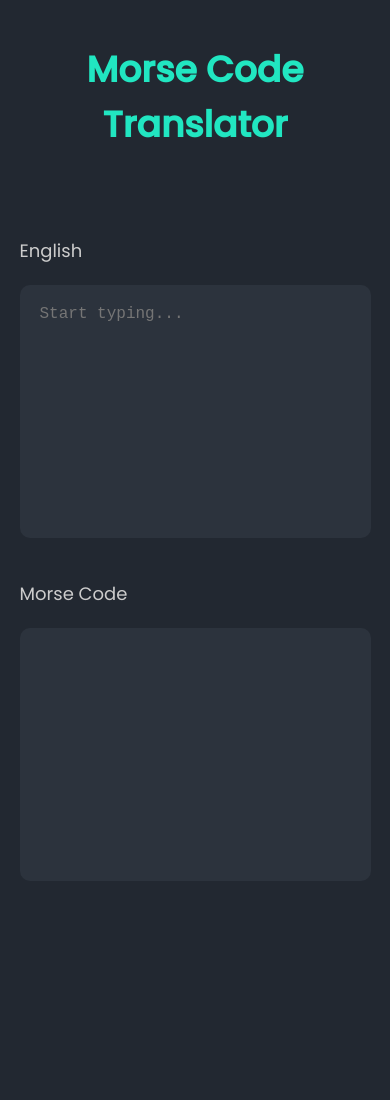
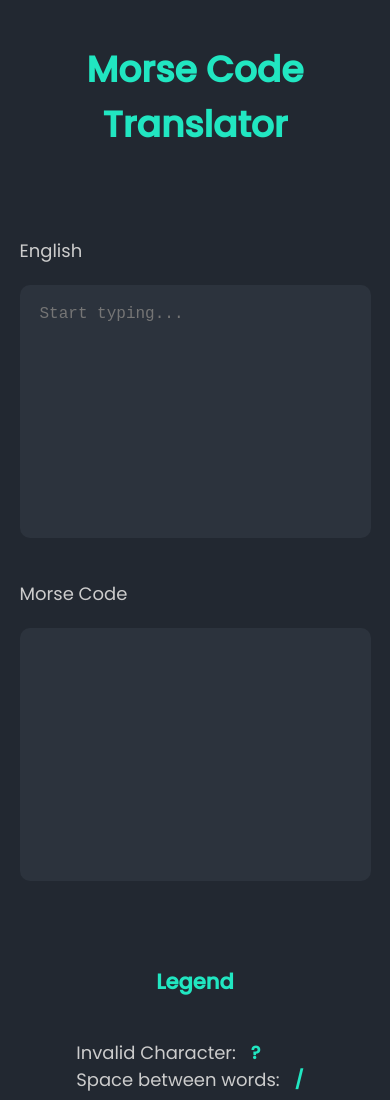
Before and after one commit to alespiridigliozzi/morsecode, a website with bundled scripts: page index.html in a window 390 px wide. Before the commit the page ends 966 px from the top, so only its background shows below. Built offline with nearby package versions, Linux system fonts and the light colour scheme.

```diff
--- a/index.html
+++ b/index.html
@@ -21,6 +21,15 @@
             <label for="translation">Morse Code</label>
             <textarea name="translation" id="translation"></textarea>
         </div>
+
+        <div class="legend">
+            <h3 class="headline">Legend</h3>
+            <ul>
+                <li>Invalid Character: <span>?</span></li>
+                <li>Space between words: <span>/</span></li>
+            </ul>
+        </div>
+
     </main>
 
     <script type="module" src="./app/main.js"></script>
--- a/scss/layout/_body.scss
+++ b/scss/layout/_body.scss
@@ -49,4 +49,18 @@
             font-size: 16px;
         }
     }
+
+    .legend {
+        grid-column: 1 / -1;
+
+        ul {
+            list-style-type: none;
+
+            span {
+                font-weight: bold;
+                color: $accent-color;
+                padding: 0 10px;
+            }
+        }
+    }
 }
```
Also changed, not shown: main.css.
